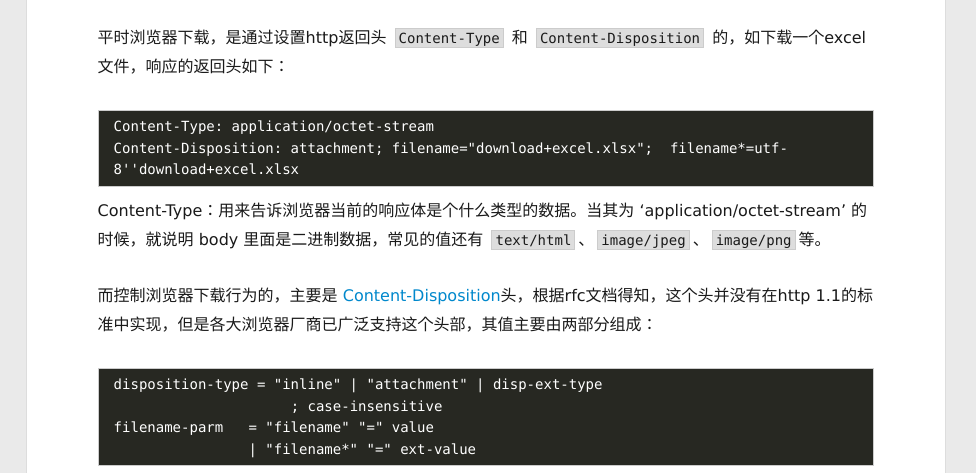
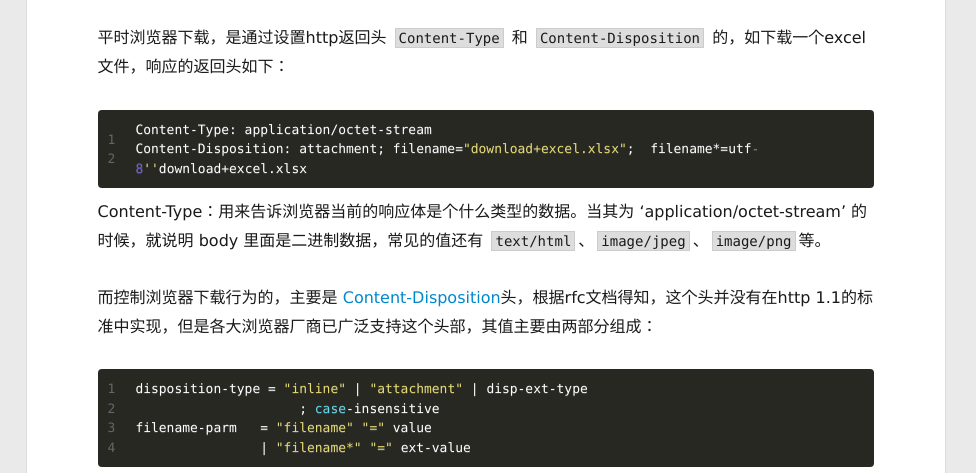
Before and after one commit to kath4job/kath4job.github.io, a plain HTML site: page index.html in a window 1280 px wide. Shown: the part 250-723 px from the top of the page, 304-1280 px from the left. Drawn offline with nearby package versions, Linux system fonts and the light colour scheme; some packages are replaced by stand-ins of ours.

Commit message:
Site updated: 2016-09-23 21:10:40

```diff
--- a/index.html
+++ b/index.html
@@ -152,15 +152,11 @@
         <p>web下载文件的时候，有的被浏览器打开预览了，而有的是下载下来的，最近遇到这样一个问题，svg的文件，浏览器预览未成功，用户又无法进行下载。</p>
 <p>为了弄清这个问题，就把web下载相关的知识了解了一下，做个记录。</p>
 <p>平时浏览器下载，是通过设置http返回头 <code>Content-Type</code> 和 <code>Content-Disposition</code> 的，如下载一个excel文件，响应的返回头如下：</p>
-<pre><code>Content-Type: application/octet-stream
-Content-Disposition: attachment; filename=&quot;download+excel.xlsx&quot;;  filename*=utf-8&apos;&apos;download+excel.xlsx
-</code></pre><p>Content-Type：用来告诉浏览器当前的响应体是个什么类型的数据。当其为 ‘application/octet-stream’ 的时候，就说明 body 里面是二进制数据，常见的值还有 <code>text/html</code>、<code>image/jpeg</code>、<code>image/png</code>等。</p>
+<figure class="highlight javascript"><table><tr><td class="gutter"><pre><div class="line">1</div><div class="line">2</div></pre></td><td class="code"><pre><div class="line">Content-Type: application/octet-stream</div><div class="line">Content-Disposition: attachment; filename=<span class="string">"download+excel.xlsx"</span>;  filename*=utf<span class="number">-8</span><span class="string">''</span>download+excel.xlsx</div></pre></td></tr></table></figure>
+<p>Content-Type：用来告诉浏览器当前的响应体是个什么类型的数据。当其为 ‘application/octet-stream’ 的时候，就说明 body 里面是二进制数据，常见的值还有 <code>text/html</code>、<code>image/jpeg</code>、<code>image/png</code>等。</p>
 <p>而控制浏览器下载行为的，主要是 <a href="https://tools.ietf.org/html/rfc6266" target="_blank" rel="external">Content-Disposition</a>头，根据rfc文档得知，这个头并没有在http 1.1的标准中实现，但是各大浏览器厂商已广泛支持这个头部，其值主要由两部分组成：</p>
-<pre><code>disposition-type = &quot;inline&quot; | &quot;attachment&quot; | disp-ext-type
-                     ; case-insensitive
-filename-parm   = &quot;filename&quot; &quot;=&quot; value
-                | &quot;filename*&quot; &quot;=&quot; ext-value
-</code></pre><p>disposition-type的值，常用的有 <code>inline</code> 和 <code>attachment</code>。文章开始说的浏览器是下载文件还是打开文件，就是根据这个头进行判断的，值为inline的话，浏览器会默认直接打开文件，而为attachment时，浏览器才会下载文件。</p>
+<figure class="highlight javascript"><table><tr><td class="gutter"><pre><div class="line">1</div><div class="line">2</div><div class="line">3</div><div class="line">4</div></pre></td><td class="code"><pre><div class="line">disposition-type = <span class="string">"inline"</span> | <span class="string">"attachment"</span> | disp-ext-type</div><div class="line">                     ; <span class="keyword">case</span>-insensitive</div><div class="line">filename-parm   = <span class="string">"filename"</span> <span class="string">"="</span> value</div><div class="line">                | <span class="string">"filename*"</span> <span class="string">"="</span> ext-value</div></pre></td></tr></table></figure>
+<p>disposition-type的值，常用的有 <code>inline</code> 和 <code>attachment</code>。文章开始说的浏览器是下载文件还是打开文件，就是根据这个头进行判断的，值为inline的话，浏览器会默认直接打开文件，而为attachment时，浏览器才会下载文件。</p>
 <p>filename-param的值，用来控制下载后的文件名，这个值需要encode后才能进行返回，否则下载的文件名会乱码或者错乱。上面示例中的 <code>filename*=utf-8&#39;&#39;download+excel.xlsx</code> 该部分，utf-8部分来告诉浏览器文件名的编码，因为filename*不是所有的浏览器都支持，所以返回头需要同时返回filename字段。</p>
 <p>经过测试，浏览器支持通过设置disposition-type的值为inline进行预览的文件类型为txt、html、htm、xhtml、log、jpg、jpeg、bmp、png、gif。</p>
 <p>所以修复一开所说的bug，只需将svg文件类型的头设置成attachment进行下载即可，因为浏览器不支持该类型图片的预览打开。</p>
```
Also changed, not shown: 2016/09/18/web下载文件/index.html (+8 -12 lines).
